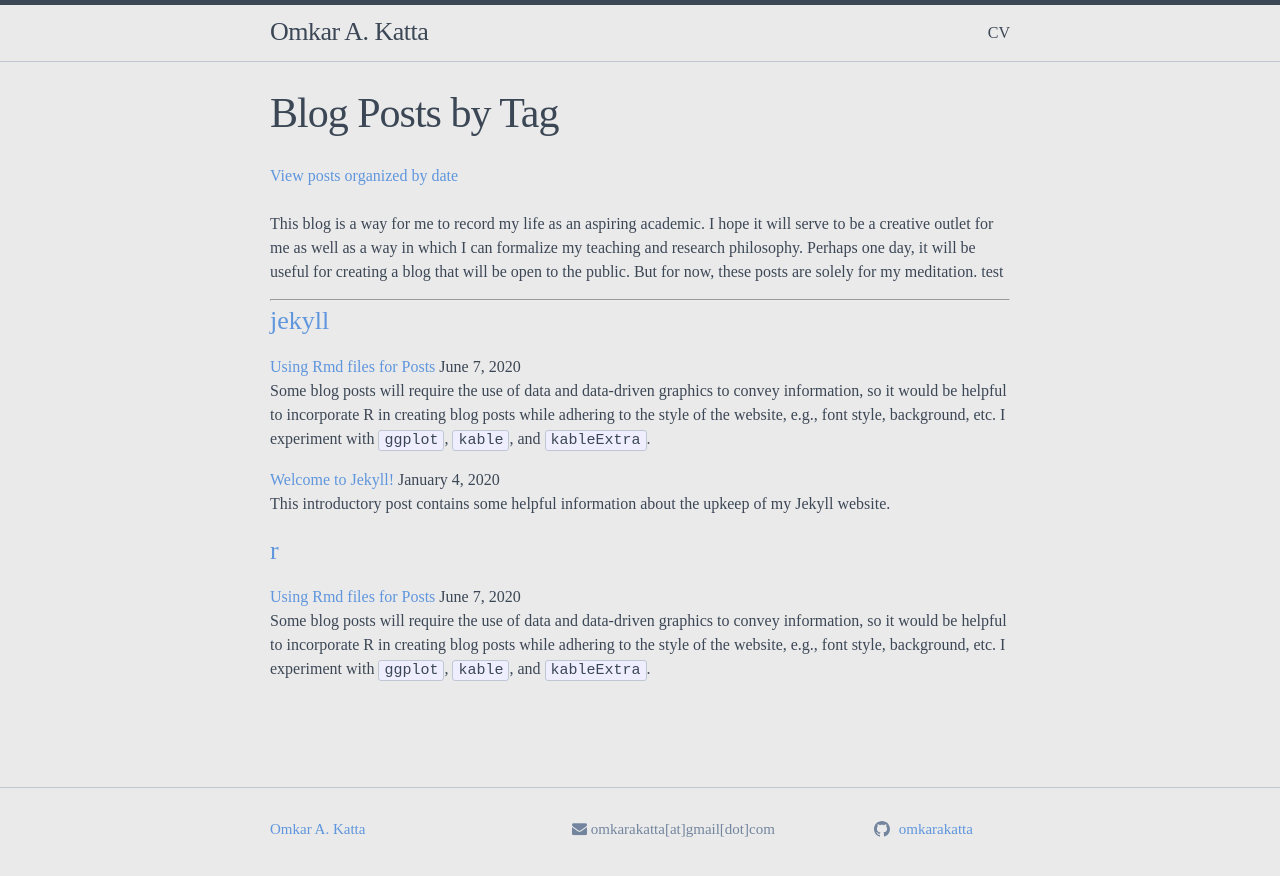
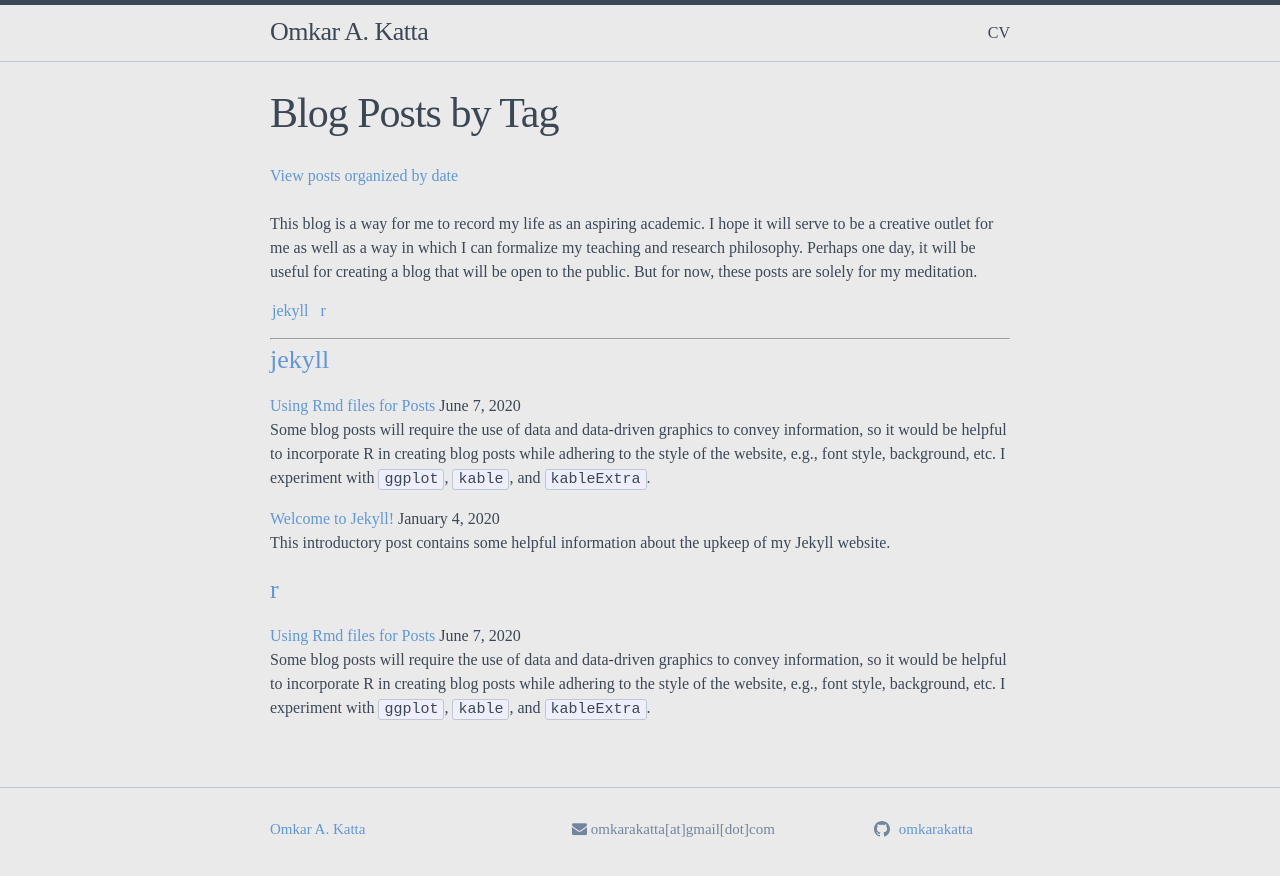
Before and after one commit to omkarakatta/omkarakatta.github.io, a Jekyll site: the page built from pages/postsbytag.md, in a window 1280 px wide. Shown: the top 876 px of the page. Built offline with Jekyll 4.4.1, drawn with Linux system fonts in a browser that asks for light colours; nearby versions of some CDN libraries.

Commit message:
bring back list of tags

```diff
--- a/pages/postsbytag.md
+++ b/pages/postsbytag.md
@@ -7,7 +7,7 @@ permalink: /tag/
 </div>
 
 <br/>
-This blog is a way for me to record my life as an aspiring academic. I hope it will serve to be a creative outlet for me as well as a way in which I can formalize my teaching and research philosophy. Perhaps one day, it will be useful for creating a blog that will be open to the public. But for now, these posts are solely for my meditation. test
+This blog is a way for me to record my life as an aspiring academic. I hope it will serve to be a creative outlet for me as well as a way in which I can formalize my teaching and research philosophy. Perhaps one day, it will be useful for creating a blog that will be open to the public. But for now, these posts are solely for my meditation.
 <br/>
 <!-- Reference: https://raw.githubusercontent.com/jokecamp/jokecamp.com/master/tag.md -->
 <!-- Click on a tag to see corresponding list of blog posts. -->
@@ -15,11 +15,9 @@ This blog is a way for me to record my life as an aspiring academic. I hope it w
 <ul class = "tags">
 {% for tag in site.tags %}
   {% assign t = tag | first %}
-    {% if post.hidden == false %}
       <li style = "margin-right:2em; margin-left:-2em; padding:0 4px">
         <a href="/tag/#{{t | downcase | replace:" ","-" }}">{{ t | downcase }}</a>
       </li>
-    {% endif %}
 {% endfor %}
 </ul>
 
```
